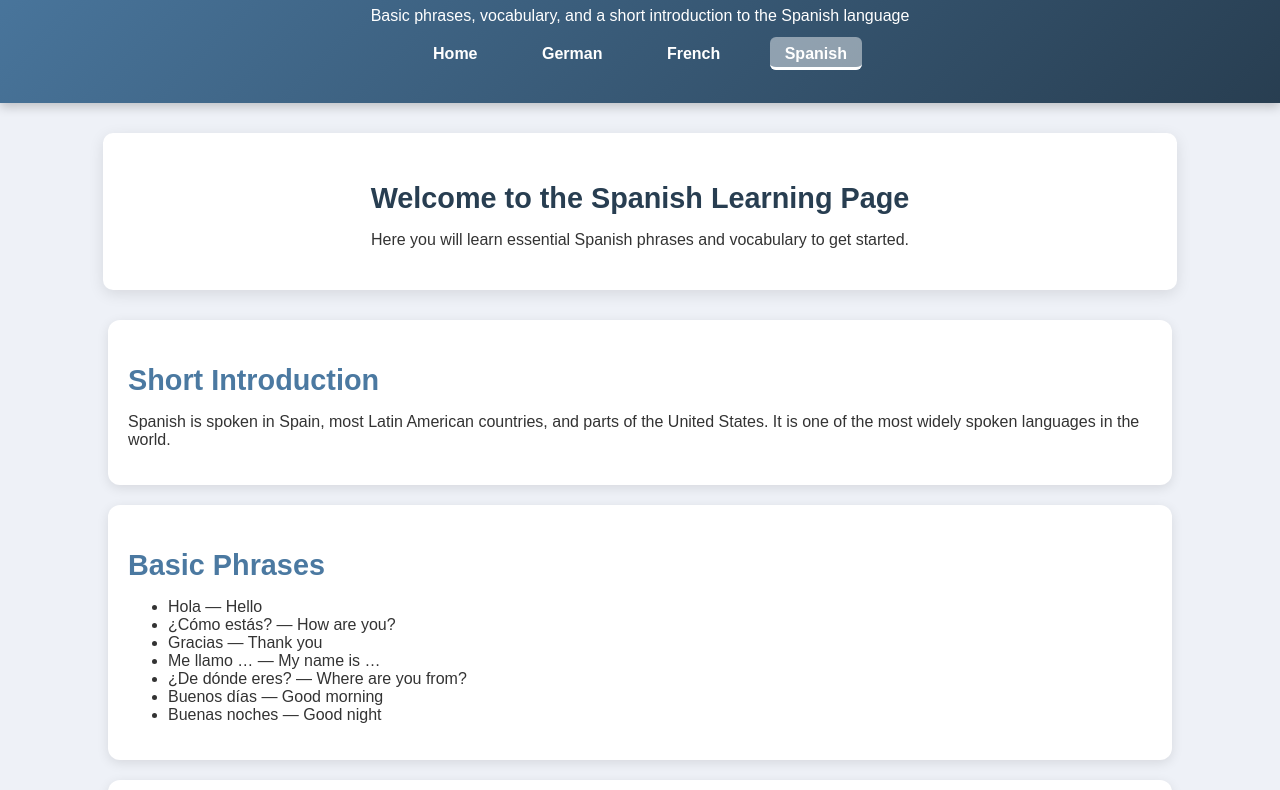
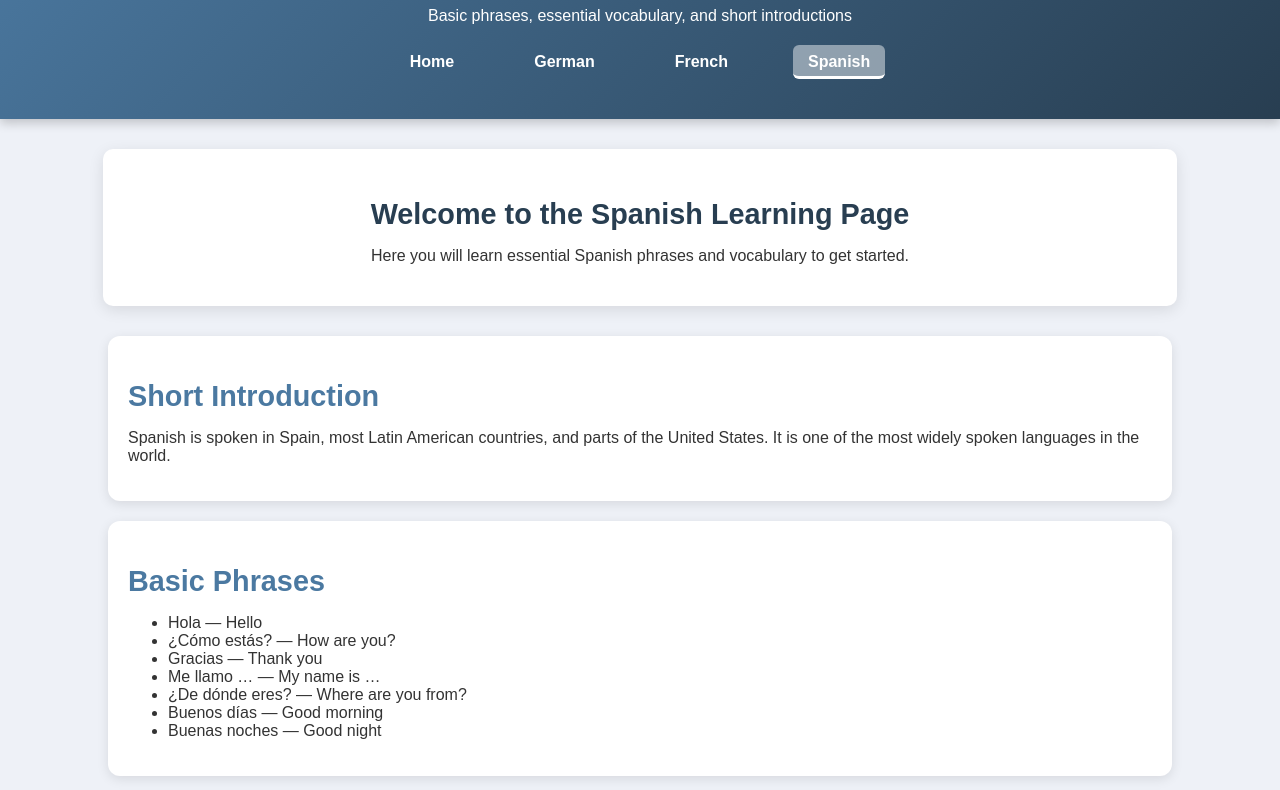
Before and after one commit to samanehsalahi2-hub/samanehsalahi2.github.io, a plain HTML site: page spanish.html in a window 1280 px wide. Shown: the part 113-903 px from the top of the page. Drawn offline with Linux system fonts and the light colour scheme.

Commit message:
Add files via upload

```diff
--- a/spanish.html
+++ b/spanish.html
@@ -9,16 +9,29 @@
 <body class="spanish">
 
 <header>
-    <h1>Learn Spanish</h1>
-    <p>Basic phrases, vocabulary, and a short introduction to the Spanish language</p>
 
- <nav>
-        <a href="index.html">Home</a>
-        <a href="german.html">German</a>
-        <a href="french.html">French</a>
-        <a href="spanish.html"class="active">Spanish</a>
-    </nav>
-</header>
+        <div class="header-nav-bar">
+            <h1>Learn Three Languages: German, French, Spanish </h1>
+            <p>Basic phrases, essential vocabulary, and short introductions</p>
+
+            <input type="checkbox" id="menu-toggle" class="menu-checkbox">
+            <label for="menu-toggle" class="menu">☰</label>
+
+            <nav id="nav-menu">
+                <ul>
+                    <li> <a href="index.html">Home</a></li>
+                    <li> <a href="german.html">German</a></li>
+                    <li> <a href="french.html">French</a></li>
+                    <li> <a href="spanish.html" class="active">Spanish</a></li>
+
+                </ul>
+
+            </nav>
+        </div>
+
+
+    </header>
+
 
 <section class="hero">
     <h2>Welcome to the Spanish Learning Page</h2>
```
Also changed, not shown: french.html (+11 -5 lines), german.html (+11 -5 lines).
